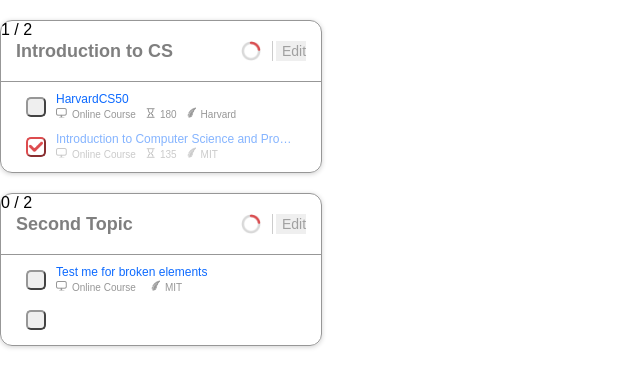
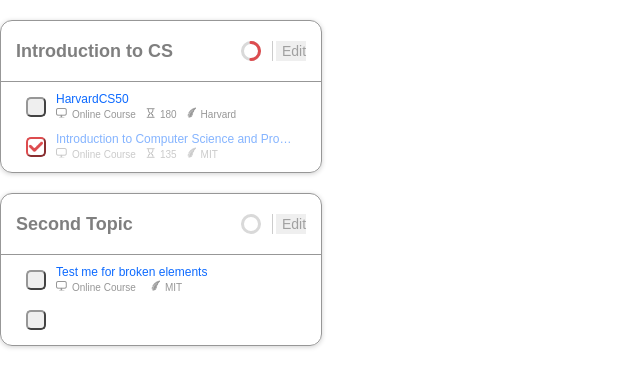
Before and after one commit to flfk/curriculum-tracker, a React (Create React App) app: page / in a window 1280 px wide. Shown: the top 388 px of the page, without its empty margins (0-640 px from the left). Built offline with nearby package versions, Linux system fonts and the light colour scheme.

Commit message:
Added circular progress bar npm package in Topic component

```diff
--- a/package.json
+++ b/package.json
@@ -4,6 +4,7 @@
   "private": true,
   "dependencies": {
     "prop-types": "^15.6.1",
+    "rc-progress": "^2.2.5",
     "react": "^16.3.2",
     "react-dom": "^16.3.2",
     "react-scripts": "1.1.4"
--- a/src/components/Topic.js
+++ b/src/components/Topic.js
@@ -1,10 +1,10 @@
 import React from 'react';
 import PropTypes from 'prop-types';
+// https://github.com/react-component/progress <--- circular progress bar
+import { Circle } from 'rc-progress';
 import Subject from './Subject';
 
 import '../styles/topic.css';
-
-import iconProgressBar from '../icons/RoundProgress.png';
 
 const Topic = (props) => {
   const { topicID, topic, onTickBtn } = props;
@@ -13,15 +13,18 @@
     name, subjects, subjectsTotal, subjectsCompleted,
   } = topic;
 
+  const progress = (subjectsCompleted / subjectsTotal) * 100;
+
+  const progressBar = <Circle className="topicProgress" percent={progress} strokeWidth="15" trailWidth="15" strokeColor="#DD4C4F" />;
+
   const subjectDivs = Object.keys(subjects)
-    .map(subjectID => <Subject key={subjectID} topicID = {topicID} subjectID={subjectID} subject={subjects[subjectID]} onTickBtn={onTickBtn} />);
+    .map(subjectID => <Subject key={subjectID} topicID={topicID} subjectID={subjectID} subject={subjects[subjectID]} onTickBtn={onTickBtn} />);
 
   return (
     <div className="topic">
       <div className="topicHeader">
         <div className="topicName">{name}</div>
-        {subjectsCompleted} / {subjectsTotal}
-        <img className="topicProgress" src={iconProgressBar} alt="Progress Bar" />
+        {progressBar}
         <div className="topicDivider" />
         <button className="topicEditBtn">Edit</button>
       </div>
```
Also changed, not shown: 1 other file (tests, documents, lock files or other folders).
